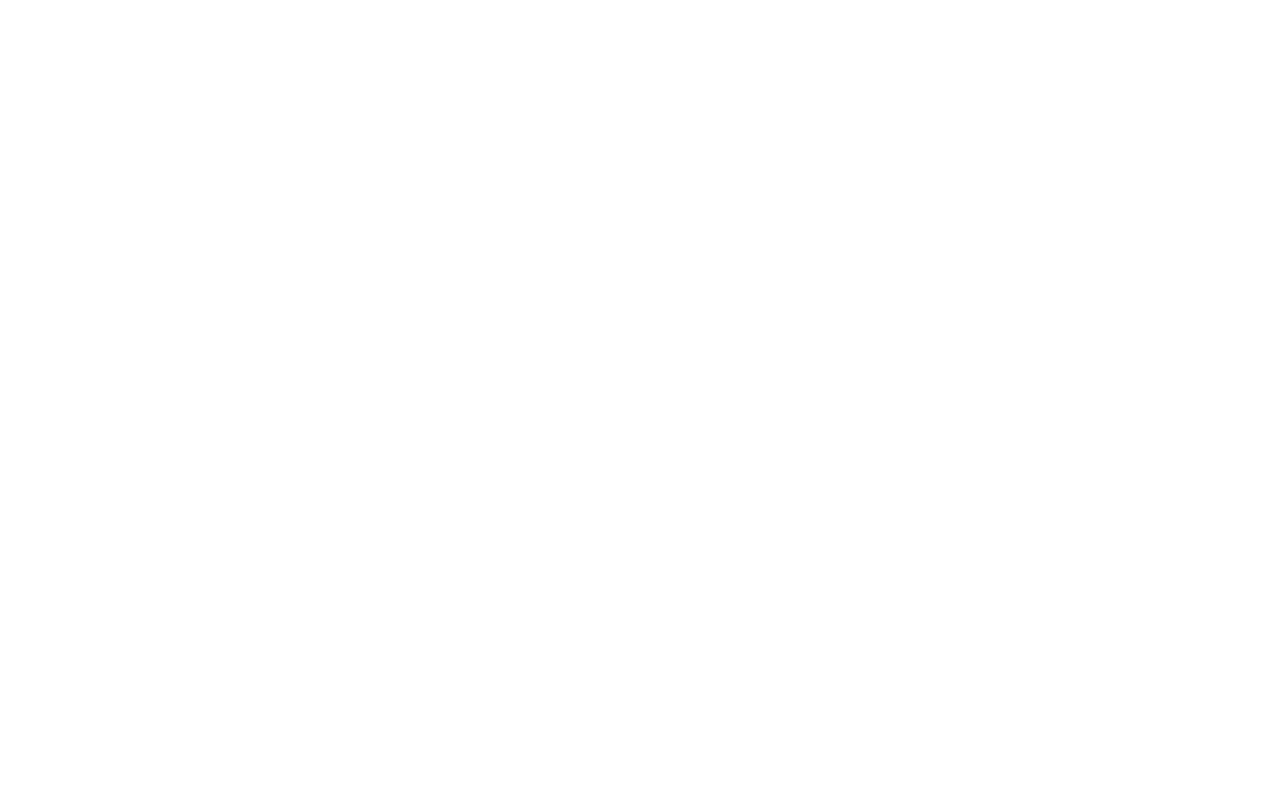
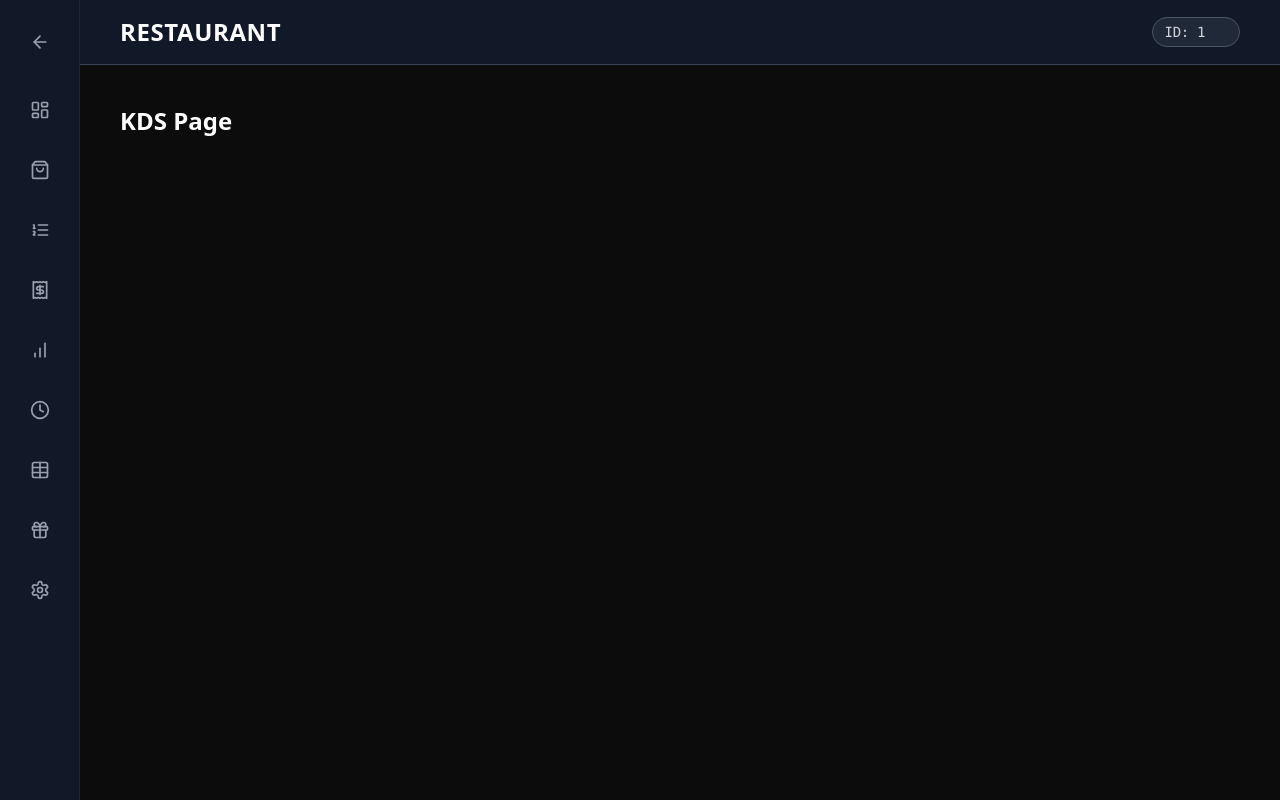
Before and after one commit to luiszep/restaurant-ordering-system, a React (Vite) app in the folder frontend/: page /admin/restaurant/1 in a window 1280 px wide. Before the commit this address had no page. Built offline with nearby package versions, Linux system fonts and the light colour scheme.

Commit message:
Restaurant Dashboard Layout Complete

```diff
--- a/frontend/src/App.jsx
+++ b/frontend/src/App.jsx
@@ -16,8 +16,20 @@
 import VerifyPhonePage from './views/landing/signup/VerifyPhonePage.jsx';
 import SuccessPage from './views/landing/signup/SuccessPage.jsx';
 
-//Admin Dashboard
+// Admin Dashboard
 import AdminDashboardPage from './views/admin/dashboard/AdminDashboardPage.jsx';
+
+// Restaurant Subdashboard Layout + Pages
+import RestaurantDashboardLayout from './views/admin/restaurantDashboard/RestaurantDashboardLayout';
+import KDSPage from './views/admin/kds';
+import OrdersPage from './views/admin/orders';
+import MenuPage from './views/admin/menu';
+import TransactionsPage from './views/admin/transactions';
+import ReportsPage from './views/admin/reports';
+import TimerPage from './views/admin/timer';
+import TablesPage from './views/admin/tables';
+import PromotionsPage from './views/admin/promotions';
+import SettingsPage from './views/admin/settings';
 
 export default function App() {
   return (
@@ -39,8 +51,22 @@
         <Route path="/admin/verify-phone" element={<VerifyPhonePage />} />
         <Route path="/admin/success" element={<SuccessPage />} />
 
-        {/* Admin Dashboard */}
+        {/* Admin Dashboard Home */}
         <Route path="/admin/dashboard" element={<AdminDashboardPage />} />
+
+        {/* Restaurant Subdashboard Layout with Nested Routes */}
+        <Route path="/admin/restaurant/:id" element={<RestaurantDashboardLayout />}>
+          <Route index element={<KDSPage />} />
+          <Route path="kds" element={<KDSPage />} />
+          <Route path="orders" element={<OrdersPage />} />
+          <Route path="menu" element={<MenuPage />} />
+          <Route path="transactions" element={<TransactionsPage />} />
+          <Route path="reports" element={<ReportsPage />} />
+          <Route path="timer" element={<TimerPage />} />
+          <Route path="tables" element={<TablesPage />} />
+          <Route path="promotions" element={<PromotionsPage />} />
+          <Route path="settings" element={<SettingsPage />} />
+        </Route>
       </Routes>
     </Router>
   );
--- /dev/null
+++ b/frontend/src/views/admin/kds/index.jsx
@@ -0,0 +1,7 @@
+import React from 'react';
+
+const KDSPage = () => {
+  return <h1 className="text-2xl font-bold">KDS Page</h1>;
+};
+
+export default KDSPage;
--- /dev/null
+++ b/frontend/src/views/admin/menu/index.jsx
@@ -0,0 +1,7 @@
+import React from 'react';
+
+const MenuPage = () => {
+  return <h1 className="text-2xl font-bold">Menu Page</h1>;
+};
+
+export default MenuPage;
--- /dev/null
+++ b/frontend/src/views/admin/orders/index.jsx
@@ -0,0 +1,7 @@
+import React from 'react';
+
+const OrdersPage = () => {
+  return <h1 className="text-2xl font-bold">Orders Page</h1>;
+};
+
+export default OrdersPage;
--- /dev/null
+++ b/frontend/src/views/admin/promotions/index.jsx
@@ -0,0 +1,7 @@
+import React from 'react';
+
+const PromotionsPage = () => {
+  return <h1 className="text-2xl font-bold">Promotions Page</h1>;
+};
+
+export default PromotionsPage;
--- /dev/null
+++ b/frontend/src/views/admin/reports/index.jsx
@@ -0,0 +1,7 @@
+import React from 'react';
+
+const ReportsPage = () => {
+  return <h1 className="text-2xl font-bold">Reports Page</h1>;
+};
+
+export default ReportsPage;
--- /dev/null
+++ b/frontend/src/views/admin/restaurantDashboard/RestaurantDashboardLayout.jsx
@@ -0,0 +1,115 @@
+import React, { useMemo, useState } from 'react';
+import { NavLink, Outlet, useParams } from 'react-router-dom';
+import {
+  LayoutDashboard,
+  ShoppingBag,
+  ListOrdered,
+  Receipt,
+  BarChart,
+  Clock,
+  Table,
+  Gift,
+  Settings,
+  Copy,
+  ArrowLeft,
+} from 'lucide-react';
+
+const navItems = [
+  { label: 'KDS', path: 'kds', icon: <LayoutDashboard size={20} /> },
+  { label: 'Orders', path: 'orders', icon: <ShoppingBag size={20} /> },
+  { label: 'Menu Builder', path: 'menu', icon: <ListOrdered size={20} /> },
+  { label: 'Transactions', path: 'transactions', icon: <Receipt size={20} /> },
+  { label: 'Reports', path: 'reports', icon: <BarChart size={20} /> },
+  { label: 'Timer', path: 'timer', icon: <Clock size={20} /> },
+  { label: 'Tables', path: 'tables', icon: <Table size={20} /> },
+  { label: 'Promotions', path: 'promotions', icon: <Gift size={20} /> },
+  { label: 'Settings', path: 'settings', icon: <Settings size={20} /> },
+];
+
+const RestaurantDashboardLayout = () => {
+  const { id } = useParams();
+  const [copied, setCopied] = useState(false);
+
+  const restaurant = useMemo(() => {
+    const stored = localStorage.getItem('adminRestaurants');
+    if (stored) {
+      const list = JSON.parse(stored);
+      return list.find((r) => r.id === id);
+    }
+    return null;
+  }, [id]);
+
+  return (
+    <div className="flex min-h-screen bg-[#0c0c0c] text-white">
+      {/* Sidebar */}
+      <aside className="w-20 bg-[#111827] shadow-lg py-6 px-3 border-r border-gray-800 flex flex-col items-center">
+        {/* Back to Dashboard Button */}
+        <NavLink
+          to="/admin/dashboard"
+          title="Back to Dashboard"
+          className="mb-6 p-2 rounded-md hover:bg-[#1f2937] text-gray-400 hover:text-white transition duration-150"
+        >
+          <ArrowLeft size={20} />
+        </NavLink>
+
+        <nav className="flex flex-col items-center gap-6 mt-2">
+          {navItems.map(({ label, path, icon }) => (
+            <NavLink
+              key={path}
+              to={`/admin/restaurant/${id}/${path}`}
+              title={label}
+              className={({ isActive }) =>
+                `p-2 rounded-md transition duration-150 ${
+                  isActive
+                    ? 'bg-green-500 text-black shadow-md'
+                    : 'text-gray-400 hover:text-white hover:bg-[#1f2937]'
+                }`
+              }
+            >
+              {icon}
+            </NavLink>
+          ))}
+        </nav>
+      </aside>
+
+      {/* Main Content with Top Header */}
+      <main className="flex-1 flex flex-col bg-[#0c0c0c]">
+        {/* Header bar */}
+        <div className="flex items-center justify-between px-10 py-4 border-b border-gray-700 bg-[#111827] shadow-md">
+          <h2 className="text-2xl font-extrabold tracking-wide">
+            {restaurant?.name?.toUpperCase() || 'RESTAURANT'}
+          </h2>
+
+          <div className="flex items-center gap-2 text-sm bg-[#1f2937] text-gray-300 px-3 py-1 rounded-full font-mono tracking-tight group relative border border-gray-600">
+            ID: {id.replace('restaurant-', '')}
+
+            <button
+              onClick={() => {
+                navigator.clipboard.writeText(id.replace('restaurant-', ''));
+                setCopied(true);
+                setTimeout(() => setCopied(false), 2000);
+              }}
+              className="opacity-0 group-hover:opacity-100 transition-opacity"
+              title="Copy to clipboard"
+            >
+              <Copy size={14} className="text-gray-400 hover:text-white" />
+            </button>
+
+            {copied && (
+              <span className="absolute top-full mt-1 text-xs text-green-500 bg-black px-2 py-1 rounded shadow">
+                Copied!
+              </span>
+            )}
+          </div>
+        </div>
+
+        {/* Main page content */}
+        <div className="p-10 flex-1 bg-[#0c0c0c]">
+          <Outlet />
+        </div>
+      </main>
+    </div>
+  );
+};
+
+export default RestaurantDashboardLayout;
--- /dev/null
+++ b/frontend/src/views/admin/settings/index.jsx
@@ -0,0 +1,7 @@
+import React from 'react';
+
+const SettingsPage = () => {
+  return <h1 className="text-2xl font-bold">Settings Page</h1>;
+};
+
+export default SettingsPage;
--- /dev/null
+++ b/frontend/src/views/admin/tables/index.jsx
@@ -0,0 +1,7 @@
+import React from 'react';
+
+const TablesPage = () => {
+  return <h1 className="text-2xl font-bold">Tables Page</h1>;
+};
+
+export default TablesPage;
--- /dev/null
+++ b/frontend/src/views/admin/timer/index.jsx
@@ -0,0 +1,7 @@
+import React from 'react';
+
+const TimerPage = () => {
+  return <h1 className="text-2xl font-bold">Timer Page</h1>;
+};
+
+export default TimerPage;
--- /dev/null
+++ b/frontend/src/views/admin/transactions/index.jsx
@@ -0,0 +1,7 @@
+import React from 'react';
+
+const TransactionsPage = () => {
+  return <h1 className="text-2xl font-bold">Transactions Page</h1>;
+};
+
+export default TransactionsPage;
```
